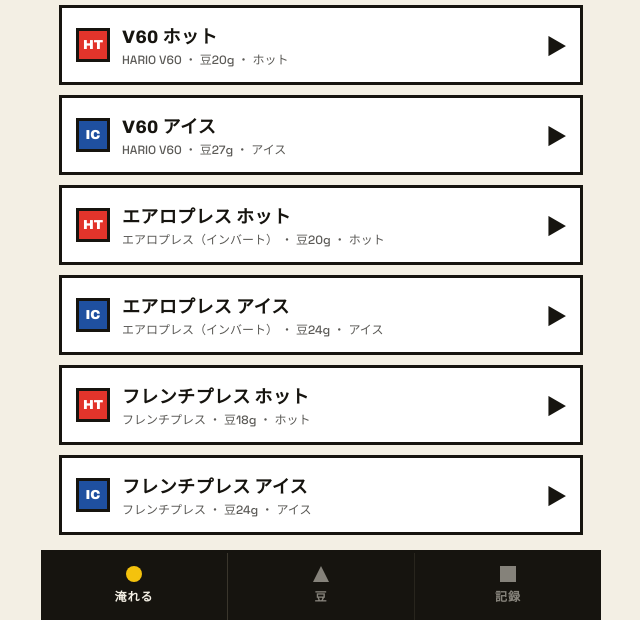
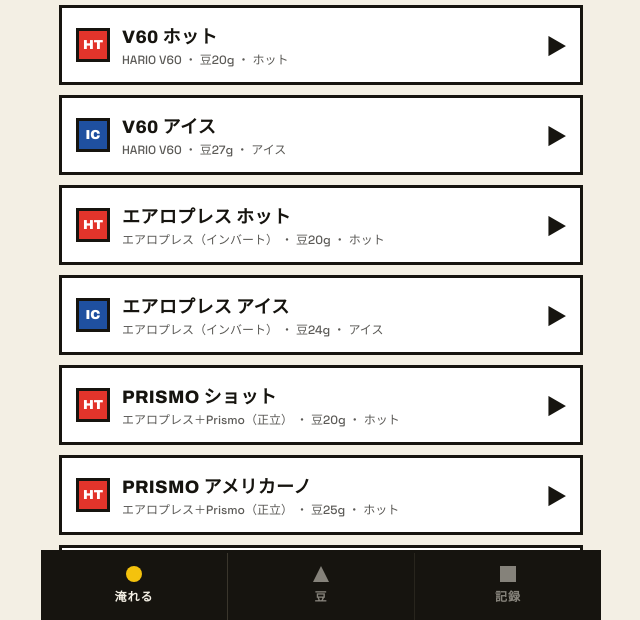
Before and after one commit to slothfront/coffee-log, a plain HTML site: page index.html in a window 1280 px wide. Shown: the part 180-800 px from the top of the page, without its empty margins (319-959 px from the left). Drawn offline with Linux system fonts and the light colour scheme.

Commit message:
[add] index.html: Fellow Prismoのレシピ3つ（ショット・アメリカーノ・アイスラテ）
THE COFFEESHOP《Brew Timer》の動画2本をGeminiで文字起こしして作成。
ミルクの量は幅（1:4〜1:5）で持ち豆量に比例させる milkRange を追加。

Co-Authored-By: Claude Opus 5.5 <noreply@anthropic.com>
Claude-Session: https://claude.ai/code/session_01N766aE5jFb7jXfLG3BmsfT

```diff
--- a/index.html
+++ b/index.html
@@ -523,7 +523,7 @@ textarea.in{resize:vertical;min-height:54px}
 </nav>
 
 <script>
-/* ===================== DATA: 14 RECIPES ===================== */
+/* ===================== DATA: 18 RECIPES ===================== */
 /* steps: atSec=注ぐ秒, pour=その投の注湯g(基準), cum=累計g(基準), tip=メモ, blm=蒸らし */
 const RECIPES=[
  {id:'hg_v60_h',drawdown:true,group:'萩原 ／ THE COFFEESHOP',name:'V60 ホット',type:'hot',method:'HARIO V60',
@@ -563,6 +563,41 @@ const RECIPES=[
    {atSec:30,pour:90,cum:190,tip:'残り90gを追加し計190g、フィルターをセット'},
    {atSec:60,pour:0,cum:190,tip:'逆さにして30秒かけてプレス → すぐ急冷'}],
   finishSec:60,finishRange:[55,65],finishTip:'プレス後すぐに急冷'},
+
+ /* --- エアロプレス＋Fellow Prismo（2026-11-18追加）。原典＝THE COFFEESHOP《Brew Timer》の動画2本
+        （使用方法【リアルタイム】IF52yvMSvW8／アメリカーノ 4bZ_F9LK90c）。Prismoの圧力バルブで
+        プレスするまで下に落ちないので、逆さにしない（正立）。金属フィルターは「FELLOW」の字が上に見える向き --- */
+ {id:'hg_prismo_shot',drawdown:false,group:'萩原 ／ THE COFFEESHOP',name:'Prismo ショット',type:'hot',method:'エアロプレス＋Prismo（正立）',
+  base:20,grind:'エスプレッソ用（極細）',temp:'100℃（沸かしたて）',water:50,ice:0,
+  steps:[
+   {atSec:0,pour:50,cum:50,blm:true,tip:'沸騰を確かめてから。10秒かけてゆっくり注ぐ'},
+   {atSec:10,pour:0,cum:50,tip:'すぐパドルで10回撹拌（〜0:20）→ ショットグラスに乗せ、1:00まで待つ（プレスするまで落ちない）'},
+   {atSec:60,pour:0,cum:50,tip:'プランジャーを押し込む。10秒ほどで一番下まで。通常より力が要る＝反対の手でグラスごと支える'}],
+  finishSec:70,finishRange:[65,80],finishTip:'1:10ごろ押し切りで完成。出来上がり25〜30g・クレマが乗る',
+  extra:'そのままでも、ミルクで割っても（コーヒー：ミルク＝1:4〜1:5）。参考＝コーヒー侍はコマンダンテ約6クリック・20g／100℃50ml／10回撹拌→60秒→約25秒でプレス。Seattle Coffee Gearは沸騰50g・30秒撹拌→60秒待ってプレス。'},
+
+ {id:'hg_prismo_ame',drawdown:false,group:'萩原 ／ THE COFFEESHOP',name:'Prismo アメリカーノ',type:'hot',method:'エアロプレス＋Prismo（正立）',
+  base:25,grind:'粗挽き（フレンチプレス用程度）',temp:'87℃',water:150,ice:0,
+  steps:[
+   {atSec:0,pour:70,cum:70,blm:true,tip:'87℃（温度計が無ければ沸騰後2分ふたを開けて置く）を10秒かけてゆっくり'},
+   {atSec:10,pour:0,cum:70,tip:'すぐパドルで10回撹拌（〜0:20）→ ショットグラスに乗せ、プランジャーで蓋をせず1:10まで待つ'},
+   {atSec:70,pour:0,cum:70,tip:'20秒かけてゆっくりプレス（時間をかけるほど甘みが出る）'},
+   {atSec:90,pour:80,cum:150,tip:'マグに移し、80gを加水 → 軽く混ぜて完成'}],
+  finishSec:90,finishRange:[85,95],finishTip:'1:30ごろ押し切り → 加水80g。出来上がり約120ml',
+  extra:'ラテ用（細かく・濃く）と違い、粗挽きで口当たりなめらか・飲みやすさ重視。浅煎り＝明るい酸味／深煎り＝ナッツ・チョコの香り。カフェラテ風にするなら加水80gの代わりにオーツミルク80g（動画のおすすめ）。'},
+
+ {id:'hg_prismo_latte_i',drawdown:false,group:'萩原 ／ THE COFFEESHOP',name:'Prismo アイスラテ',type:'ice',method:'エアロプレス＋Prismo（正立）＋牛乳／豆乳',
+  base:20,grind:'エスプレッソ用（極細）',temp:'100℃（沸かしたて）',water:50,ice:0,
+  milkRange:[100,150],
+  milk:{cow:{label:'牛乳',hint:'コーヒー：牛乳＝1:4〜1:5（焙煎度で加減・動画の目安）。冷たいまま'},
+        soy:{label:'豆乳',hint:'＝アイスソイラテ【未検証・動画は牛乳。同じ比率の自家版】。調製豆乳・バリスタ用が分離しにくい'}},
+  prep:['グラスに氷を入れ、冷たい{milkName}を{milkLo}〜{milkHi}g注いでおく（濃いめ＝少なめ）'],
+  steps:[
+   {atSec:0,pour:50,cum:50,blm:true,tip:'沸騰を確かめてから。10秒かけてゆっくり注ぐ'},
+   {atSec:10,pour:0,cum:50,tip:'すぐパドルで10回撹拌（〜0:20）→ ショットグラスに乗せ、1:00まで待つ'},
+   {atSec:60,pour:0,cum:50,tip:'プランジャーを押し込む。10秒ほどで一番下まで。反対の手でグラスごと支える'}],
+  finishSec:70,finishRange:[65,80],finishTip:'1:10ごろ押し切り → ショット（25〜30g）をミルクのグラスへ注ぐ',
+  extra:'ショットはミルクに負けないよう細かく・濃く。コーヒーが負ける → {milkName}を減らす（1:4寄り）／重い → 増やす（1:5寄り）。'},
 
  {id:'hg_fp_h',drawdown:false,group:'萩原 ／ THE COFFEESHOP',name:'フレンチプレス ホット',type:'hot',method:'フレンチプレス',
   base:18,grind:'粗挽き',temp:'—',water:300,ice:0,
@@ -961,10 +996,12 @@ function renderScaled(){
   /* カフェオレ：牛乳（豆乳）＝抽出液と同量。抽出液は「湯 − 豆が吸う分（自重の約2倍）」で見積もる */
   const milkG=cur.milkEq?Math.max(0,Math.round(cur.water*fw-dose*2)):0;
   const v=milkG?{milk:milkG,milkName:milkName(),mw:mwTxt(milkG),watt:mwWatt}:{milkName:milkName()};
+  /* Prismoラテ：ミルクの量は幅（コーヒー：ミルク＝1:4〜1:5）で持ち、豆量に比例させる（5g刻み） */
+  if(cur.milkRange){v.milkLo=Math.round(cur.milkRange[0]*f/5)*5;v.milkHi=Math.round(cur.milkRange[1]*f/5)*5;}
   const milkR=milkG?`<tr><td class="num">乳</td><td>—</td><td>${milkG}g</td><td>—</td><td class="tip">${v.milkName}をレンジ ${v.mw} → 60〜65℃。マグへ先に入れる（抽出液と1:1）</td></tr>`:'';
   let prep=cur.prep?`<div class="note"><b>準備</b>（タイマー前）<br>${cur.prep.map((p,i)=>`${i+1}. ${fill(p,v)}`).join('<br>')}</div>`:'';
   let extra=cur.extra?`<div class="note">${fill(cur.extra,v)}</div>`:'';
-  let iceNote=cur.type==='ice'?`<div class="note">アイスは湯量・氷量も豆量に比例スケールしています。出来上がりが薄ければ次回は挽き目を細かく、濃ければ粗く微調整を。</div>`:'';
+  let iceNote=(cur.type==='ice'&&cur.ice)?`<div class="note">アイスは湯量・氷量も豆量に比例スケールしています。出来上がりが薄ければ次回は挽き目を細かく、濃ければ粗く微調整を。</div>`:'';
   document.getElementById('scaledTable').innerHTML=
     `<div class="eyebrow" style="margin-top:14px">RECIPE ／ 豆${dose}g${st?`・${st.label} ${st.ratio}`:''}${cur.milk?`・${milkName()}`:''}</div>
      ${prep}
```
